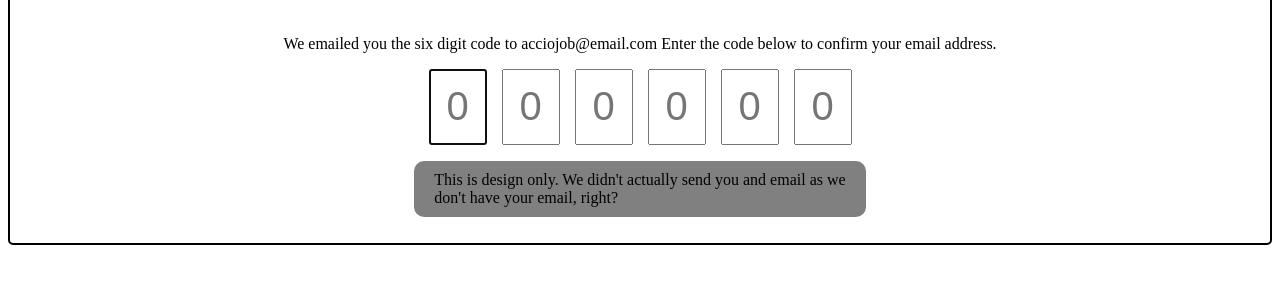
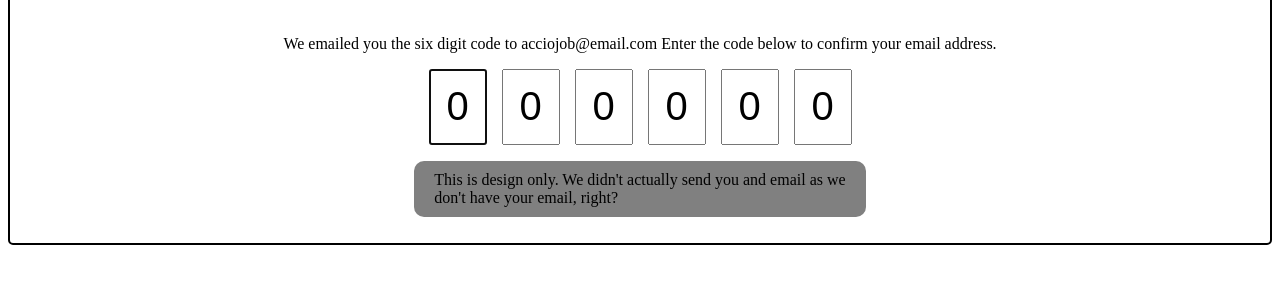
Before and after one commit to acciojob/OTP-imsidthakur, a website: page main.html in a window 1280 px wide. Shown: the part 81-364 px from the top of the page. Drawn offline with Linux system fonts and the light colour scheme.

Commit message:
created a submission

```diff
--- a/main.html
+++ b/main.html
@@ -8,17 +8,17 @@
 
 <body>
 	<div class="container">
-	<h1 id="verification_heading">Verify Your Account </h1>
+	<h1 id="verification_heading">Verify Your Account</h1>
 	<p id="verification_subtext">
 		We emailed you the six digit code to acciojob@email.com Enter the code below to confirm your email address.
 	</p>
 	<div class="code-container">
-    <input type="text" maxlength="1" class="code" autofocus placeholder="0" id="code-1">
-    <input type="text" maxlength="1" class="code" placeholder="0" id="code-2">
-    <input type="text" maxlength="1" class="code" placeholder="0" id="code-3">
-    <input type="text" maxlength="1" class="code" placeholder="0" id="code-4">
-	<input type="text" maxlength="1" class="code" placeholder="0" id="code-5">
-	<input type="text" maxlength="1" class="code" placeholder="0" id="code-6">
+    <input type="text" maxlength="1" class="code" autofocus value=0 id="code-1">
+    <input type="text" maxlength="1" class="code" value=0 id="code-2">
+    <input type="text" maxlength="1" class="code" value=0 id="code-3">
+    <input type="text" maxlength="1" class="code" value=0 id="code-4">
+	<input type="text" maxlength="1" class="code" value=0 id="code-5">
+	<input type="text" maxlength="1" class="code" value=0 id="code-6">
 </div>
 	<p class="sub-text">
 		This is design only. We didn't actually send you and email as we
```
